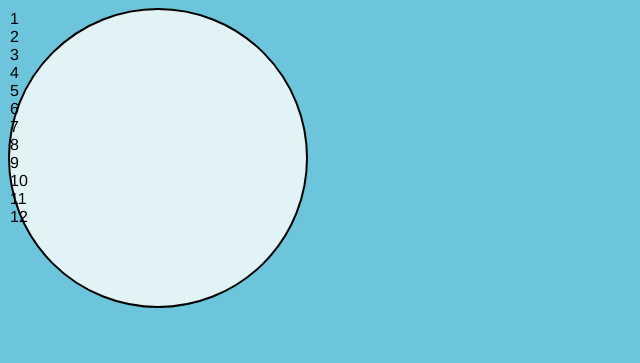
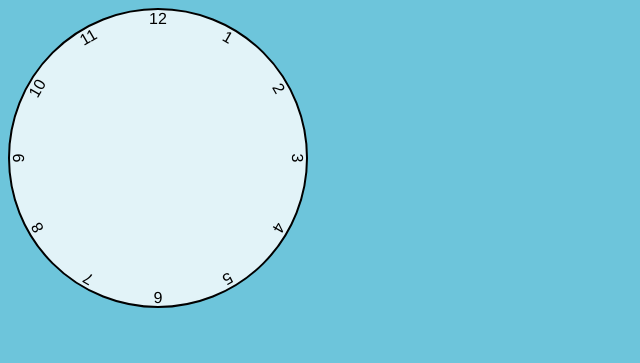
Before and after one commit to Ruchi479/A-Clock-with-JavaScript, a plain HTML site: page index.html in a window 1280 px wide. Shown: the whole page, without its empty margins (0-640 px from the left). Drawn offline with Linux system fonts and the light colour scheme.

Commit message:
added number in  rotation

```diff
--- a/styles.css
+++ b/styles.css
@@ -13,4 +13,28 @@ body{
     height: 300px;
     border-radius: 50%;
     border: 2px solid black;
+    position: relative;
 }
+
+.clock .number{
+    --rotation: 0;
+    position:absolute;
+    width:100%;
+    height:100%;
+    /* background-color: red; */
+    text-align: center;
+    transform: rotate(var(--rotation));
+}
+
+.clock .number1 { --rotation: 30deg;}
+.clock .number2 { --rotation: 60deg;}
+.clock .number3 { --rotation: 90deg;}
+.clock .number4 { --rotation: 120deg;}
+.clock .number5 { --rotation: 150deg;}
+.clock .number6 { --rotation: 180deg;}
+.clock .number7 { --rotation: 210deg;}
+.clock .number8 { --rotation: 240deg;}
+.clock .number9 { --rotation: 270deg;}
+.clock .number10 { --rotation: 300deg;}
+.clock .number11 { --rotation: 330deg;}
+/* .clock .number12 { --rotation: 360deg;} default */
```
